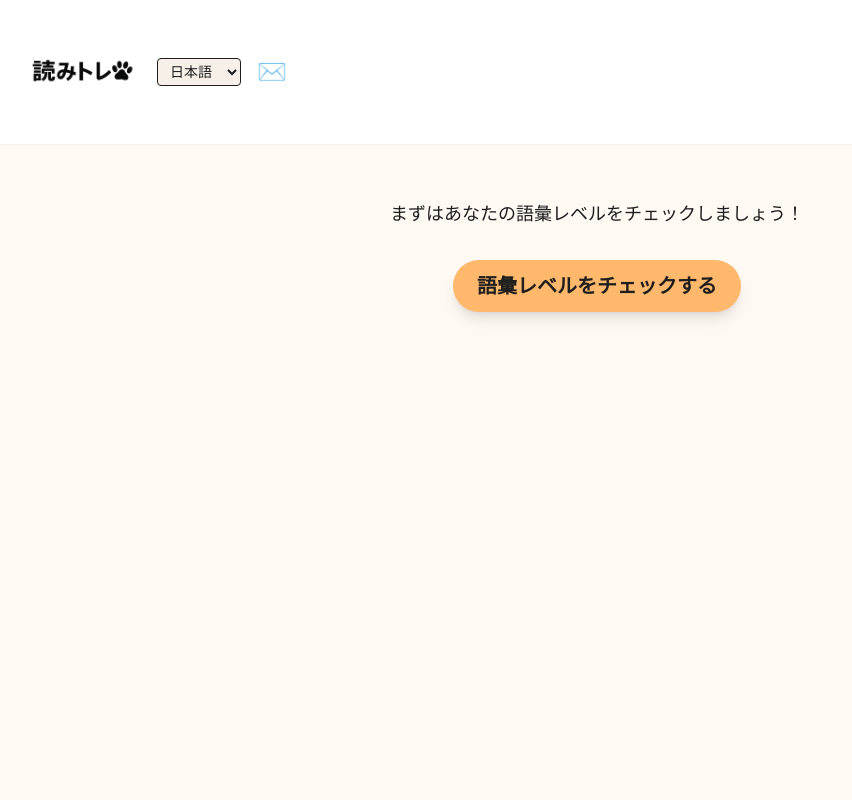
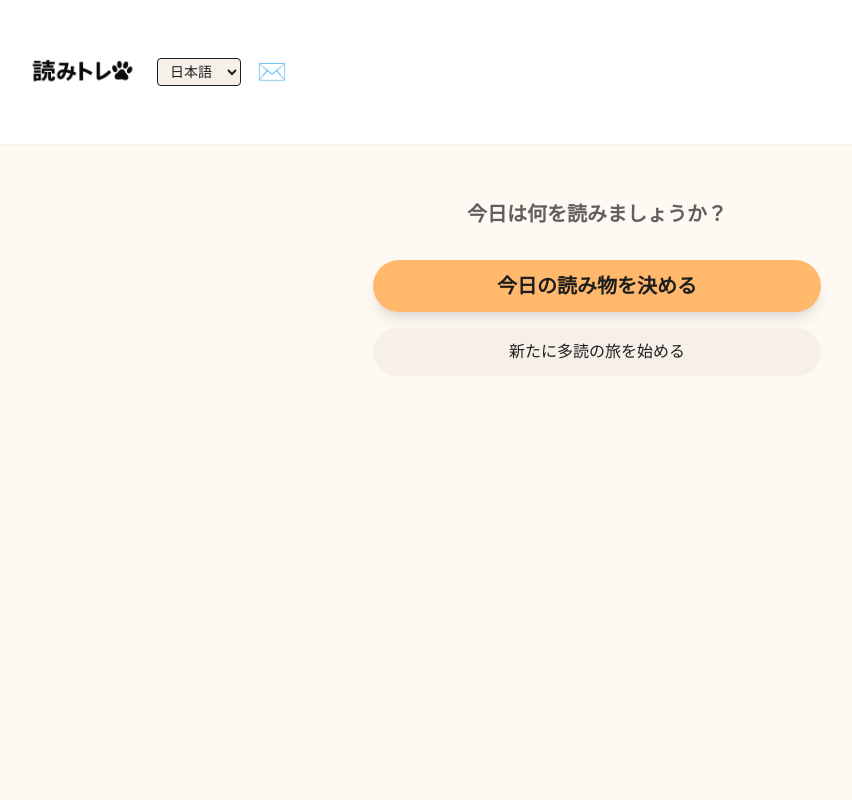
Before and after one commit to masa33333/yomitore-starter, a Next.js app: page / in a window 1280 px wide. Shown: the top 800 px of the page, without its empty margins (43-895 px from the left). Built offline with nearby package versions, Linux system fonts and the light colour scheme.

Commit message:
Fix: Simplify homepage to always show both buttons for new and existing users

```diff
--- a/src/app/page.js
+++ b/src/app/page.js
@@ -1,11 +1,8 @@
 'use client';
 
-import { useEffect, useState } from "react";
 import { useLanguage } from '@/context/LanguageContext';
 
 export default function Home() {
-  const [hasVocabLevel, setHasVocabLevel] = useState(false);
-  const [isLoading, setIsLoading] = useState(true);
   const { displayLang } = useLanguage();
 
   // 表示テキストの定義
@@ -19,11 +16,11 @@ export default function Home() {
       en: 'What would you like to read today?',
     },
     choose: {
-      ja: '読み物を選ぶ',
-      en: 'Choose Reading',
+      ja: '今日の読み物を決める',
+      en: 'Choose Today\'s Reading',
     },
-    retest: {
-      ja: '多読の旅を新たに始める',
+    newJourney: {
+      ja: '新たに多読の旅を始める',
       en: 'Start a New Reading Journey',
     },
     firstTime: {
@@ -45,16 +42,6 @@ export default function Home() {
     return text[key][displayLang];
   };
 
-  useEffect(() => {
-    // localStorageから語彙レベルをチェック
-    const checkVocabLevel = () => {
-      const vocabLevel = localStorage.getItem('vocabLevel') || localStorage.getItem('vocabularyLevel') || localStorage.getItem('level');
-      setHasVocabLevel(!!vocabLevel);
-      setIsLoading(false);
-    };
-
-    checkVocabLevel();
-  }, []);
 
   const handleQuizStart = () => {
     window.location.href = '/quiz';
@@ -100,56 +87,40 @@ export default function Home() {
   };
 
   const handleChooseReading = () => {
+    // 語彙レベルがない場合は先にquizに誘導
+    const vocabLevel = localStorage.getItem('vocabLevel') || localStorage.getItem('vocabularyLevel') || localStorage.getItem('level');
+    if (!vocabLevel) {
+      window.location.href = '/quiz';
+    } else {
       window.location.href = '/choose';
+    }
   };
 
-  if (isLoading) {
-    return (
-      <div className="p-6 min-h-screen flex items-center justify-center">
-        <p className="text-lg text-text-primary animate-pulse">{getText('loading')}</p>
-      </div>
-    );
-  }
 
   return (
     <div className="p-6 min-h-screen flex flex-col items-center justify-start pt-6">
-
-      {!hasVocabLevel ? (
-        // 初回ユーザー向け - 語彙レベルチェックのみ
-        <div className="text-center max-w-md mt-8">
-          <p className="text-lg text-text-primary mb-8">
-            {getText('firstTime')}
-          </p>
-          <button
-            onClick={handleQuizStart}
-            className="bg-primary-active text-text-primary font-semibold rounded-full px-6 py-3 text-xl hover:opacity-90 transition-colors shadow-lg"
-          >
-            {getText('checkLevel')}
-          </button>
-        </div>
-      ) : (
-        // 既存ユーザー向け - 読み物選択 + 再測定オプション
+      {/* 常に2つのボタンを表示 */}
       <div className="text-center max-w-md mt-8">
         <h1 className="text-xl text-text-primary/70 mb-8 font-bold">
           {getText('subtitle')}
         </h1>
+
+        {/* メインボタン: 今日の読み物を決める */}
         <button
           onClick={handleChooseReading}
-            className="bg-primary-active text-text-primary font-semibold rounded-full px-6 py-3 text-xl hover:opacity-90 transition-colors shadow-lg"
+          className="w-full mb-4 bg-primary-active text-text-primary font-semibold rounded-full px-6 py-3 text-xl hover:opacity-90 transition-colors shadow-lg"
         >
           {getText('choose')}
         </button>
 
-          <div className="mt-6">
+        {/* サブボタン: 新たに多読の旅を始める */}
         <button
           onClick={handleNewJourney}
-              className="bg-primary-inactive text-text-primary font-medium rounded-full px-6 py-3 text-sm hover:opacity-80 transition-colors"
+          className="w-full bg-primary-inactive text-text-primary font-medium rounded-full px-6 py-3 text-base hover:opacity-80 transition-colors"
         >
-              {getText('retest')}
+          {getText('newJourney')}
         </button>
       </div>
     </div>
-      )}
-    </div>
   );
 }
```
Lines whose indentation alone changed are shown as unchanged.
